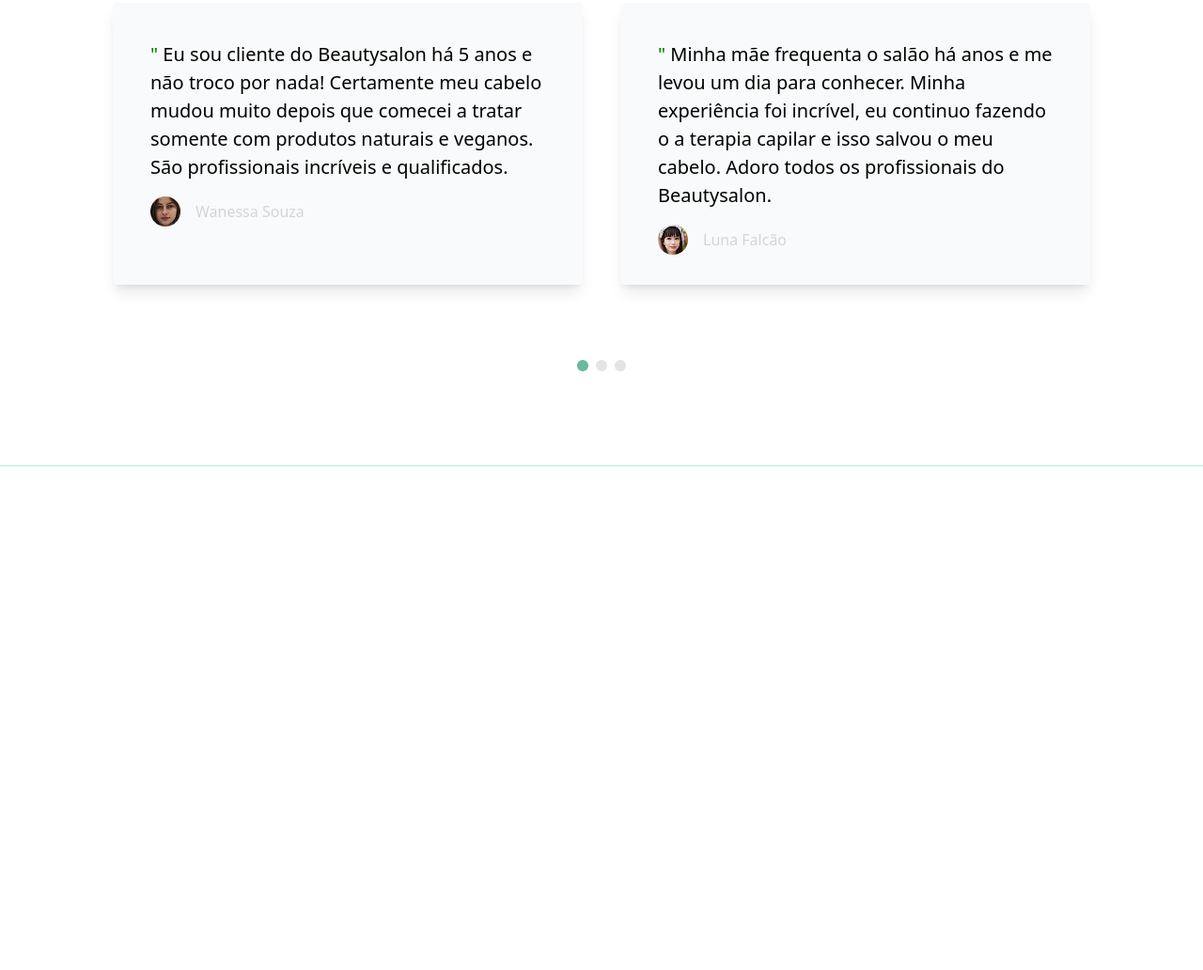
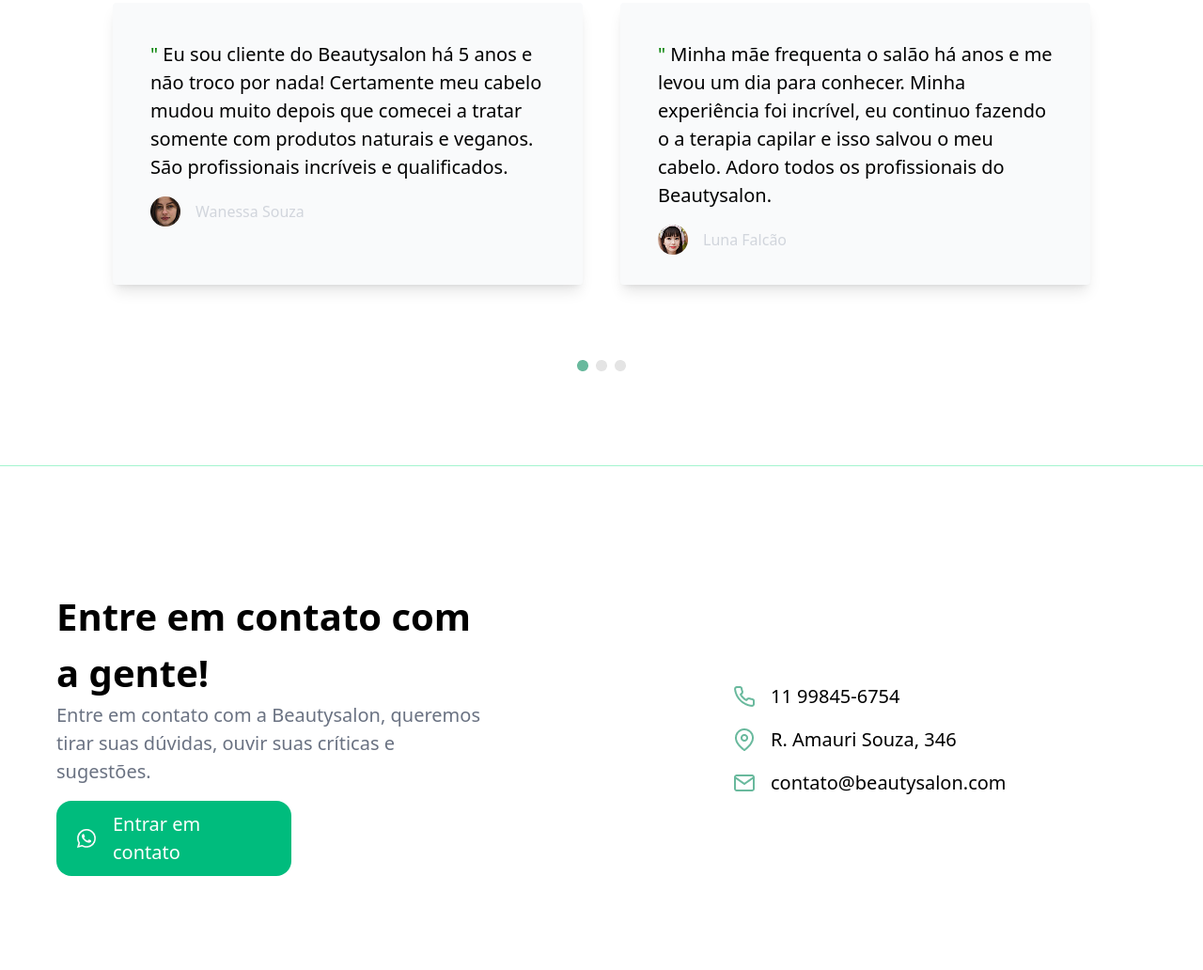
Before and after one commit to TOJIo7/Tailwind-media, a website: page index.html in a window 1280 px wide. Shown: the part 2402-3434 px from the top of the page at 94% size. Before the commit the page ends 2978 px from the top, so only its background shows below. Drawn offline with Linux system fonts and the light colour scheme.

Commit message:
section4

```diff
--- a/index.html
+++ b/index.html
@@ -130,6 +130,32 @@
         </div>
     </section>
     <hr class=" mb-20 text-emerald-200">
+    <section class="sc5 lg:flex-row  pt-[50px] bg-gray-150 flex flex-col items-center justify-between max-w-[1200px] m-auto gap-10 mt-20 lg:gap-60 pb-[100px] ">
+        <div class="div w-full  lg:w-[50%]">
+            <h1 class="text-[40px] font-bold ml-[20px]">Entre em contato com a gente!</h1>
+            <p class="text-gray-500 text-[20px] ml-[20px]">Entre em contato com a Beautysalon, queremos tirar suas
+                dúvidas, ouvir suas críticas e sugestões.</p>
+            <div
+                class="dis flex items-center gap-4 text-white mt-4 w-[250px] h-[80px] ml-[20px] p-[20px] rounded-2xl bg-emerald-500">
+                <img src="whatsapp 1.png" alt="">
+                <p class="text-[20px]">Entrar em contato</p>
+            </div>
+        </div>
+        <div class="w-full lg:w-[50%] h-[300px] lg:content-center ">
+            <div class="df flex items-center text-[20px] gap-4 mt-4 ml-[20px]">
+                <img src="phone 1.png" alt="">
+                <p>11 99845-6754</p>
+            </div>
+            <div class="df flex items-center text-[20px] gap-4 mt-4 ml-[20px]">
+                <img src="map-pin 1.png" alt="">
+                <p>R. Amauri Souza, 346</p>
+            </div>
+            <div class="df flex items-center text-[20px] gap-4 mt-4 ml-[20px]">
+                <img src="mail 1.png" alt="">
+                <p>contato@beautysalon.com</p>
+            </div>
+        </div>
+    </section>
 
 </body>
 
```
